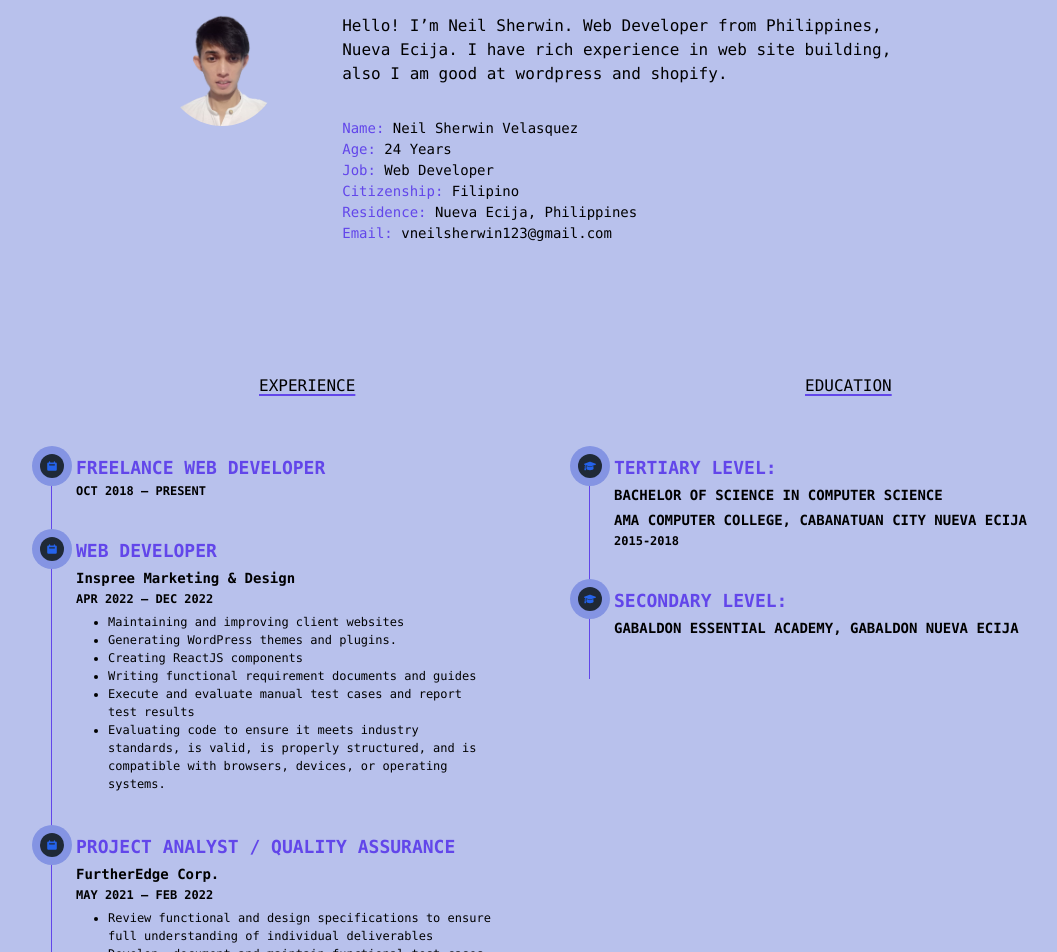
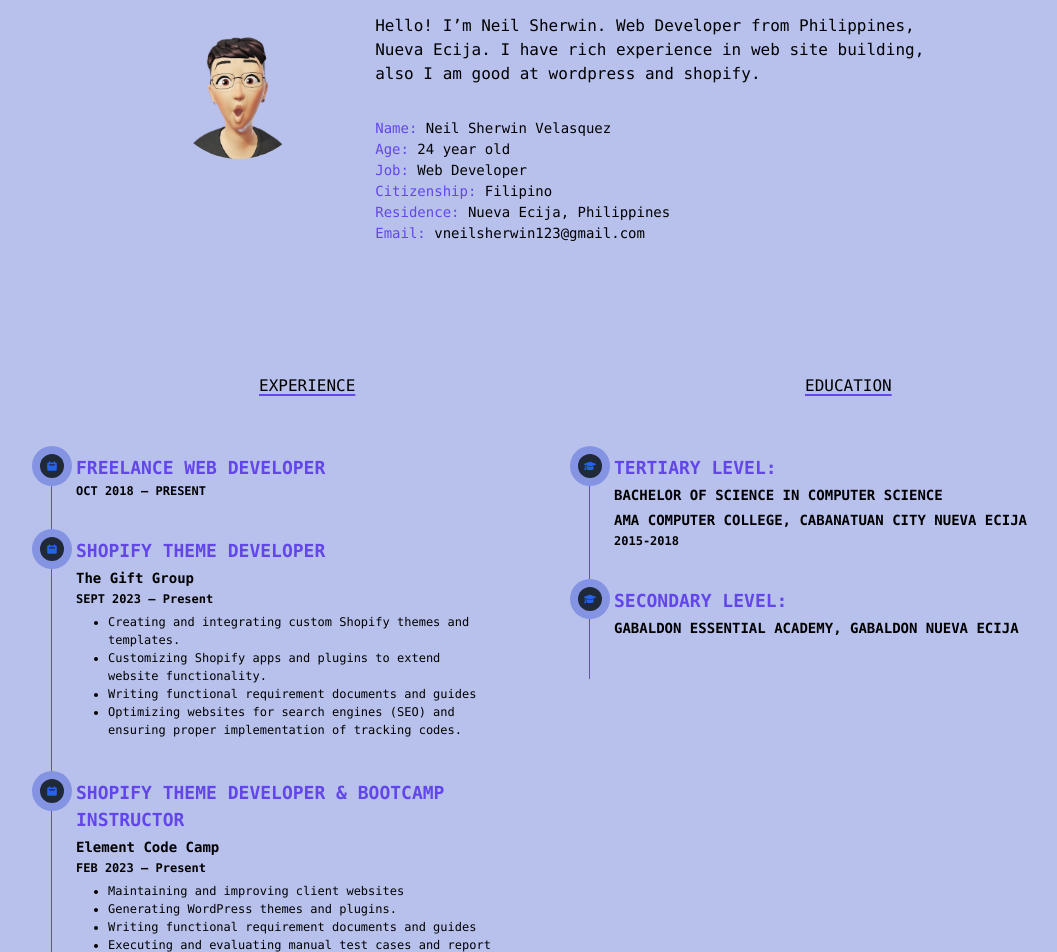
Before and after one commit to vsherwin-dev/nextjs-sherwin-dev-cv, a Next.js app: page / in a window 1280 px wide. Shown: the part 940-1892 px from the top of the page, without its empty margins (93-1150 px from the left). Built offline with nearby package versions, Linux system fonts and the light colour scheme.

Commit message:
second update 2023

```diff
--- a/components/about.js
+++ b/components/about.js
@@ -1,6 +1,15 @@
-import dp from '../public/img/profile-removebg.png'
+// import dp from '../public/img/profile-removebg.png'
 
 export default function About(){
+
+  const birthdate = new Date('1998-07-31');
+  const currentDate = new Date();
+  const age = currentDate.getFullYear() - birthdate.getFullYear();
+  const hasBirthdayPassed =
+    currentDate.getMonth() > birthdate.getMonth() ||
+    (currentDate.getMonth() === birthdate.getMonth() &&
+      currentDate.getDate() >= birthdate.getDate());
+  const finalAge = hasBirthdayPassed ? age : age - 1;
 
     return(
       <section>
@@ -13,9 +22,9 @@ export default function About(){
               <div className="item w-auto h-auto">
                 <div className="rounded-full bg-cover hover:animate-bounce"
                 style={{
-                    backgroundImage: `url(${dp.src})`,
-                    width: '112px',
-                    height: '112px'
+                  backgroundImage: `url('/img/s.png')`,
+                  width: '145px',
+                  height: '145px',
                 }}>
                 </div>
               </div>
@@ -23,7 +32,7 @@ export default function About(){
                 <p className="font-mono pb-8">Hello! I’m Neil Sherwin. Web Developer from Philippines, Nueva Ecija. I have rich experience in web site building, also I am good at wordpress and shopify.</p>
                 <div className="flex-inline flex-wrap text-[14px]">
                   <div className="basis-full"><span className="text-[#6246ea]">Name:</span> Neil Sherwin Velasquez</div>
-                  <div className="basis-full"><span className="text-[#6246ea]">Age:</span> 24 Years</div>
+                  <div className="basis-full"><span className="text-[#6246ea]">Age:</span> {finalAge} year old</div>
                   <div className="basis-full"><span className="text-[#6246ea]">Job:</span> Web Developer</div>
                   <div className="basis-full"><span className="text-[#6246ea]">Citizenship:</span> Filipino</div>
                   <div className="basis-full"><span className="text-[#6246ea]">Residence:</span> Nueva Ecija, Philippines</div>
--- a/components/banner.js
+++ b/components/banner.js
@@ -10,7 +10,7 @@ export default function Banner(){
     }}>
           <div className="h-[50vh] md:h-[100vh] flex flex-col justify-center items-center flex-wrap overflow-hidden">
 
-          <h1 className="uppercase text-[24px] md:text-[68px] text-white font-mono line">Hi, I am <span className="text-[#41755b] hover:animate-pulse">Sherwin</span> ...</h1>
+          <h1 className="uppercase text-[24px] md:text-[68px] text-white font-mono line">Hi, I am <span className="text-[#6246ea] hover:animate-pulse">Sherwin</span> ...</h1>
           <p className="text-white font-mono text-[16px] md:text-[24px] tracking-tighter hover:animate-spin">Web Developer / QA Analyst</p>
           <p className="text-white font-mono text-[12px] md:text-[16px] tracking-tighter">I design and code simple things, and I love what I do.</p>
 
--- a/components/timeline.js
+++ b/components/timeline.js
@@ -21,6 +21,37 @@ export default function Timeline(){
                         </li>
 
 
+                        <li className="mb-10 ml-6">
+                            <span className="flex absolute -left-3 justify-center items-center w-6 h-6 rounded-full ring-8 ring-[#8494e3] bg-gray-800">
+                                <svg aria-hidden="true" className="w-3 h-3 text-blue-600 dark:text-blue-400" fill="currentColor" viewBox="0 0 20 20" xmlns="http://www.w3.org/2000/svg"><path fillRule="evenodd" d="M6 2a1 1 0 00-1 1v1H4a2 2 0 00-2 2v10a2 2 0 002 2h12a2 2 0 002-2V6a2 2 0 00-2-2h-1V3a1 1 0 10-2 0v1H7V3a1 1 0 00-1-1zm0 5a1 1 0 000 2h8a1 1 0 100-2H6z" clipRule="evenodd"></path></svg>
+                            </span>
+                            <h3 className="flex items-center mb-1 text-[18px] font-bold text-[#6246ea]">SHOPIFY THEME DEVELOPER</h3>
+                            <h3 className="flex items-center mb-1 text-[14px] font-semibold dark:text-white text-black">The Gift Group</h3>
+                            <time className="block mb-2 text-[12px] font-semibold leading-none dark:text-white text-black">SEPT 2023 – Present</time>
+                            <ul className="mb-4 text-[12px] font-normal list-disc pl-8 dark:text-white text-black">
+                                <li>Creating and integrating custom Shopify themes and templates.</li>
+                                <li>Customizing Shopify apps and plugins to extend website functionality.</li>
+                                <li>Writing functional requirement documents and guides</li>
+                                <li>Optimizing websites for search engines (SEO) and ensuring proper implementation of tracking codes.</li>
+                            </ul>
+                        </li>
+
+
+                        <li className="mb-10 ml-6">
+                            <span className="flex absolute -left-3 justify-center items-center w-6 h-6 rounded-full ring-8 ring-[#8494e3] bg-gray-800">
+                                <svg aria-hidden="true" className="w-3 h-3 text-blue-600 dark:text-blue-400" fill="currentColor" viewBox="0 0 20 20" xmlns="http://www.w3.org/2000/svg"><path fillRule="evenodd" d="M6 2a1 1 0 00-1 1v1H4a2 2 0 00-2 2v10a2 2 0 002 2h12a2 2 0 002-2V6a2 2 0 00-2-2h-1V3a1 1 0 10-2 0v1H7V3a1 1 0 00-1-1zm0 5a1 1 0 000 2h8a1 1 0 100-2H6z" clipRule="evenodd"></path></svg>
+                            </span>
+                            <h3 className="flex items-center mb-1 text-[18px] font-bold text-[#6246ea]">SHOPIFY THEME DEVELOPER & BOOTCAMP INSTRUCTOR</h3>
+                            <h3 className="flex items-center mb-1 text-[14px] font-semibold dark:text-white text-black">Element Code Camp</h3>
+                            <time className="block mb-2 text-[12px] font-semibold leading-none dark:text-white text-black">FEB 2023 – Present</time>
+                            <ul className="mb-4 text-[12px] font-normal list-disc pl-8 dark:text-white text-black">
+                                <li>Maintaining and improving client websites</li>
+                                <li>Generating WordPress themes and plugins.</li>
+                                <li>Writing functional requirement documents and guides</li>
+                                <li>Executing and evaluating manual test cases and report test results</li>
+                                <li>Serving as an instructor or teacher in a web development bootcamp.</li>
+                            </ul>
+                        </li>
 
 
                         <li className="mb-10 ml-6">
@@ -31,12 +62,12 @@ export default function Timeline(){
                             <h3 className="flex items-center mb-1 text-[14px] font-semibold dark:text-white text-black">Inspree Marketing & Design</h3>
                             <time className="block mb-2 text-[12px] font-semibold leading-none dark:text-white text-black">APR 2022 – DEC 2022</time>
                             <ul className="mb-4 text-[12px] font-normal list-disc pl-8 dark:text-white text-black">
-                                <li>Maintaining and improving client websites</li>
-                                <li>Generating WordPress themes and plugins.</li>
-                                <li>Creating ReactJS components</li>
-                                <li>Writing functional requirement documents and guides</li>
-                                <li>Execute and evaluate manual test cases and report test results</li>
-                                <li>Evaluating code to ensure it meets industry standards, is valid, is properly structured, and is compatible with browsers, devices, or operating systems.</li>
+                                <li>Maintain and improve client websites</li>
+                                <li>Generate WordPress themes and plugins.</li>
+                                <li>Create ReactJS components</li>
+                                <li>Wrote functional requirement documents and guides</li>
+                                <li>Execute and evaluated manual test cases and report test results</li>
+                                <li>Evaluate code to ensure it meets industry standards, is valid, is properly structured, and is compatible with browsers, devices, or operating systems.</li>
                             </ul>
                         </li>
 
--- a/sections/Footer.js
+++ b/sections/Footer.js
@@ -6,7 +6,7 @@ const Footer = () => {
       <div className="">
         <div className="flex justify-center md:justify-end mb-2">
           <Link href="https://www.facebook.com/sherwinonlyy">
-            <a className="mr-9 text-gray-800">
+            <a className="mr-9 text-gray-800" target="_blank">
               <svg
                 aria-hidden="true"
                 focusable="false"
@@ -26,7 +26,7 @@ const Footer = () => {
           </Link>
 
           <Link href="https://twitter.com/sherwinonlyy">
-            <a className="mr-9 text-gray-800">
+            <a className="mr-9 text-gray-800" target="_blank">
               <svg
                 aria-hidden="true"
                 focusable="false"
@@ -47,7 +47,7 @@ const Footer = () => {
 
 
           <Link href="https://www.instagram.com/hoysherwin/">
-            <a className="mr-9 text-gray-800">
+            <a className="mr-9 text-gray-800" target="_blank">
               <svg
                 aria-hidden="true"
                 focusable="false"
@@ -67,7 +67,7 @@ const Footer = () => {
           </Link>
 
           <Link href="https://www.linkedin.com/in/neil-sherwin-velasquez-781632239/">
-            <a className="mr-9 text-gray-800">
+            <a className="mr-9 text-gray-800" target="_blank">
               <svg
                 aria-hidden="true"
                 focusable="false"
@@ -87,7 +87,7 @@ const Footer = () => {
           </Link>
 
           <Link href="https://github.com/vsherwin-dev">
-            <a className="text-gray-800">
+            <a className="text-gray-800" target="_blank">
               <svg
                 aria-hidden="true"
                 focusable="false"
```
Also changed, not shown: components/projects.js (+28 -16 lines), components/services.js (+6 -6 lines), components/skills.js (+15 -6 lines), public/img/s.png (added).
